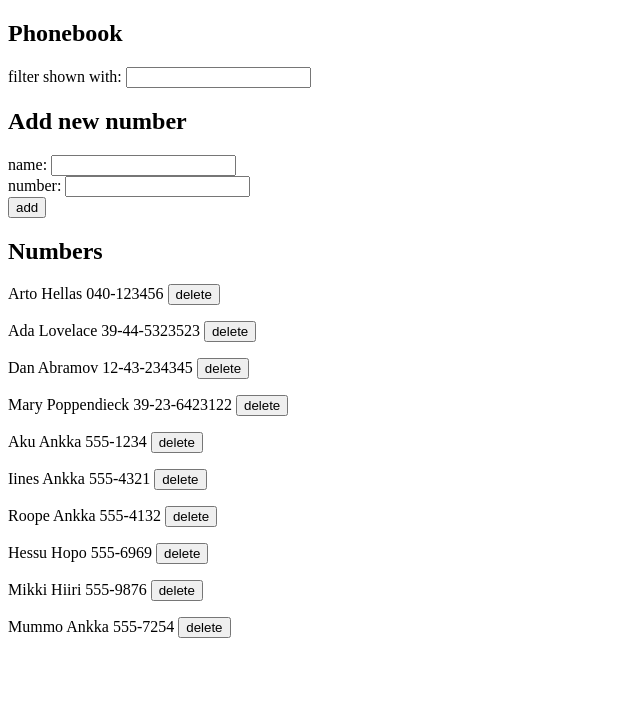
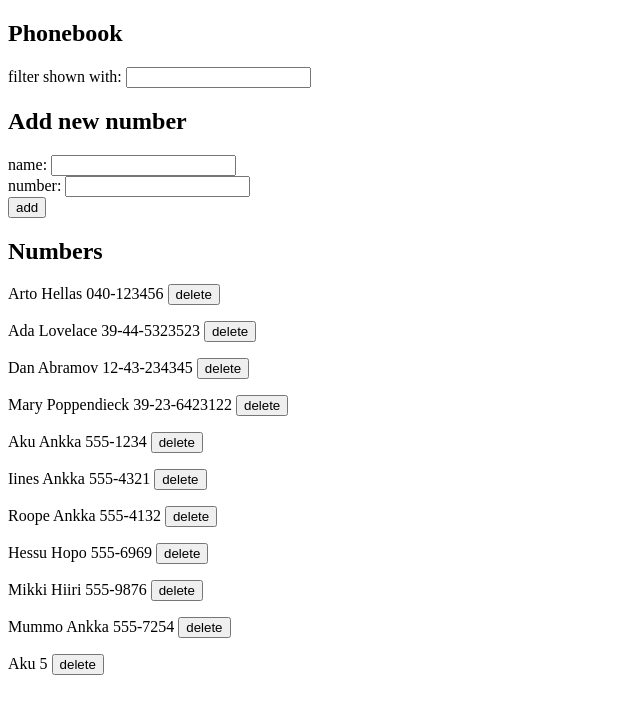
Before and after one commit to koedi/fullstack, a React (Create React App) app in the folder osa2/puhelinluettelo/: page / in a window 1280 px wide. Shown: the top 714 px of the page, without its empty margins (0-640 px from the left). Built offline with nearby package versions, Linux system fonts and the light colour scheme; data requests are answered from the project's data file.

Commit message:
ex 2.18*

```diff
--- a/osa2/puhelinluettelo/db.json
+++ b/osa2/puhelinluettelo/db.json
@@ -49,6 +49,11 @@
       "name": "Mummo Ankka",
       "number": "555-7254",
       "id": 11
+    },
+    {
+      "name": "Aku",
+      "number": "5",
+      "id": 12
     }
   ]
 }
--- a/osa2/puhelinluettelo/src/App.js
+++ b/osa2/puhelinluettelo/src/App.js
@@ -25,7 +25,18 @@ const App = () => {
         }
 
         if (persons.some(p => p.name === newName)) {
-            alert(`${newName} is already added to phonebook`)
+            const person = persons.find(p => p.name === newName)
+
+            window.confirm(`${newName} is already added to phonebook, replace the old number with a new one?`)
+            personsService
+            .update(person, newNumber)
+            .then(updatedPerson => {
+                setPersons(
+                    persons.map(p => p.name === person.name ? updatedPerson : p)
+                )
+            })
+
+
             return
         }
 
@@ -37,7 +48,6 @@ const App = () => {
     const deleteInfo = (id) => {
         const person = persons.find(p => p.id === id)
         if (window.confirm(`Delete ${person.name}`)) {
-
             personsService.remove(id).then(() => {
                 const list = persons.filter(p => p.id !== id) //filter our deleted id
                 setPersons(list)
--- a/osa2/puhelinluettelo/src/services/persons.js
+++ b/osa2/puhelinluettelo/src/services/persons.js
@@ -17,6 +17,11 @@ const create = (newObject) => {
     return request.then(response => response.data)
 }
 
+const update = (personObject, newNumber) => {
+    const person = {...personObject, number: newNumber}
+    const request = axios.put(baseUrl.concat("/", person.id), person)
+    return request.then(response => response.data)
+}
 
 const remove = (id) => {
     console.log(id, "deleting this")
@@ -28,6 +33,7 @@ const exportObject = {
     getAll: getAll,
     getOne: getOne,
     create: create,
+    update: update,
     remove: remove,
 }
 
```
